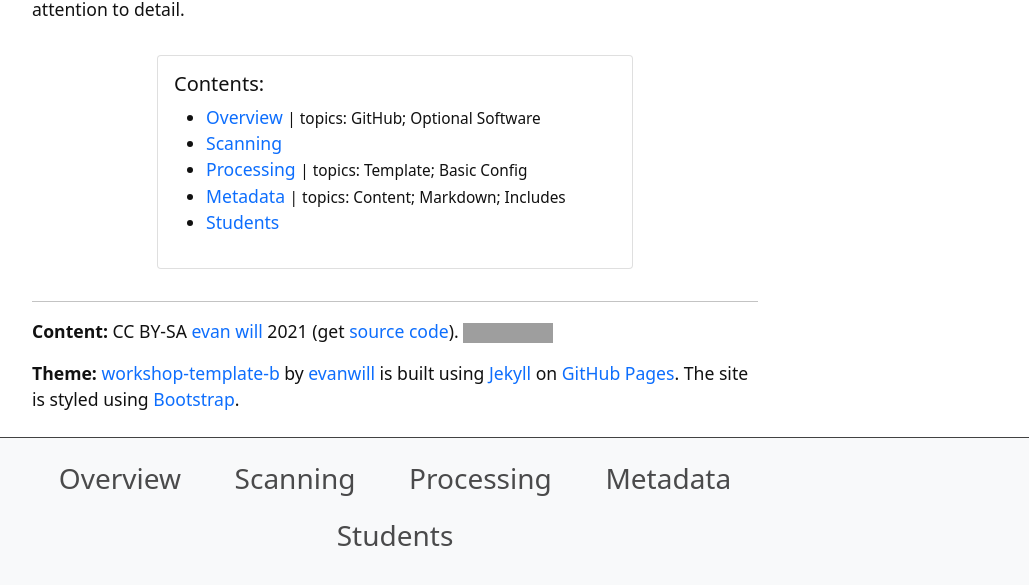
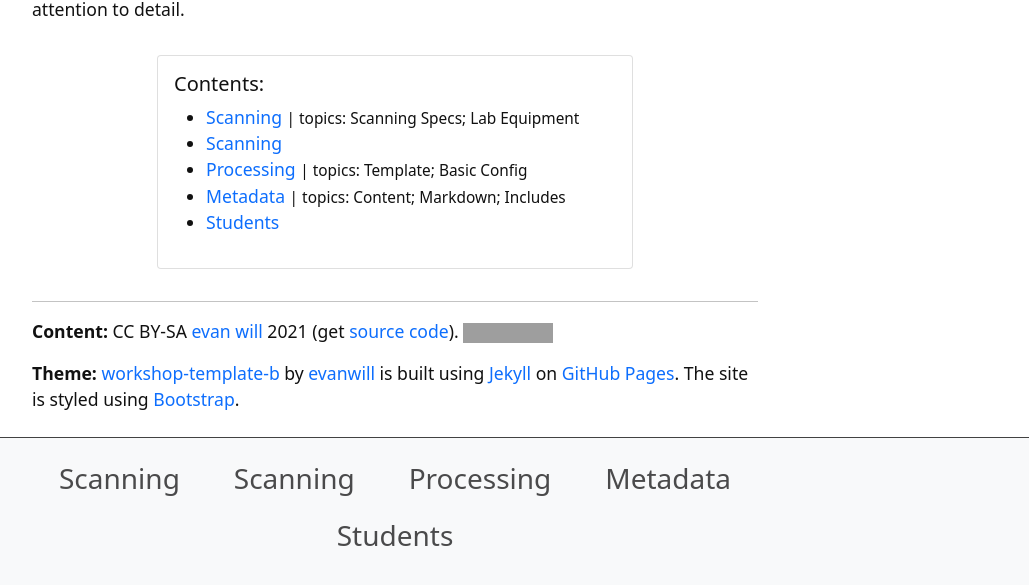
Before and after one commit to kitstokes/digi-proc, a Jekyll site: the page built from index.md, in a window 1280 px wide and 900 px high, scrolled down 1000 px. Shown: the part 155-740 px from the top of the window, without its empty margins (245-1274 px from the left). Built offline with Jekyll 4.4.1, drawn with Linux system fonts in a browser that asks for light colours; grey boxes are pictures that could not be loaded.

Commit message:
Change title; add notes

```diff
--- a/content/0-overview.md
+++ b/content/0-overview.md
@@ -1,7 +1,7 @@
 ---
-title: Overview
-nav: Overview
-topics: GitHub; Optional Software
+title: Scanning
+nav: Scanning
+topics: Scanning Specs; Lab Equipment
 ---
 
 To create your own materials using `workshop-template-b`, please create a free [GitHub account](https://github.com/join) if you do not have one already.
@@ -17,6 +17,8 @@ However, for more advanced uses you will want Git, Ruby, and Jekyll installed on
 2. Optional: have [Git](https://git-scm.com/), [Jekyll](https://jekyllrb.com/), and a nice [text editor](https://code.visualstudio.com/) installed.
 {% endcapture %}
 {% include card.html text=text header="Setup Overview" %}
+
+<!-- turn the above setup overview card into a "Before You Scan" card -->
 
 -------------
 
```
